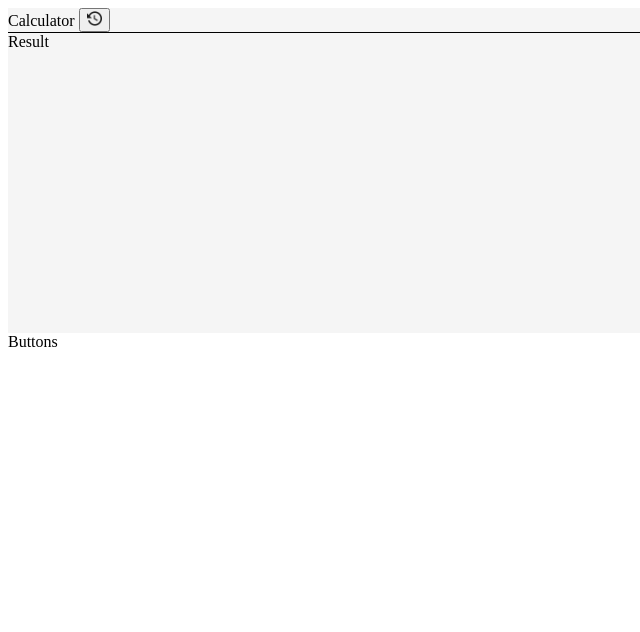
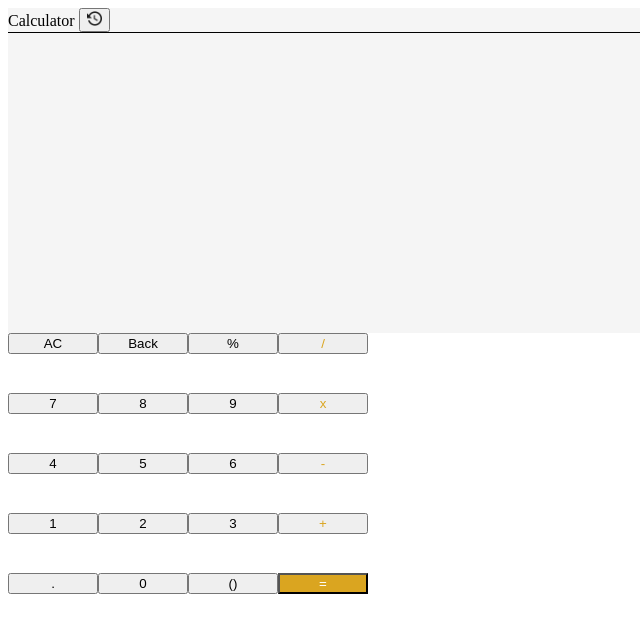
Before and after one commit to abdulhussainsongerwala/phone-calculator, an Angular app: page / in a window 1280 px wide. Shown: the top 632 px of the page, without its empty margins (0-640 px from the left). Built offline with nearby package versions, Linux system fonts and the light colour scheme.

Commit message:
Basic calculations

```diff
--- a/src/app/app.component.ts
+++ b/src/app/app.component.ts
@@ -6,5 +6,5 @@ import { Component } from '@angular/core';
   styleUrls: ['./app.component.css']
 })
 export class AppComponent {
-  pageTitle: string = 'Calculator';
+  pageTitle = 'Calculator';
 }
--- a/src/app/calculator/calculator.component.css
+++ b/src/app/calculator/calculator.component.css
@@ -11,3 +11,20 @@
     height: 300px;
     background-color: white;
 }
+
+.action-row {
+    height: 60px;
+}
+
+.action-button {
+    width: 90px;
+}
+
+.colored-button {
+    color: goldenrod;
+}
+
+.evaluate-button {
+    color: white;
+    background-color: goldenrod;
+}
--- a/src/app/calculator/calculator.component.html
+++ b/src/app/calculator/calculator.component.html
@@ -1,10 +1,38 @@
 <div class="calculator">
     <div class="result">
-        Result
-        <!-- Result string goes here -->
+        {{resultString}}
     </div>
     <div class="actions">
-        Buttons
-        <!-- Buttons go here -->
+        <div class="action-row">
+            <button class="action-button" (click)='clear()'>AC</button>
+            <button class="action-button" (click)='backspace()'>Back
+                <!-- TODO: Image to be added --></button>
+            <button class="action-button" (click)='read("%")'>%</button>
+            <button class="action-button colored-button" (click)='read("/")'>/</button>
+        </div>
+        <div class="action-row">
+            <button class="action-button" (click)='read("7")'>7</button>
+            <button class="action-button" (click)='read("8")'>8</button>
+            <button class="action-button" (click)='read("9")'>9</button>
+            <button class="action-button colored-button" (click)='read("*")'>x</button>
+        </div>
+        <div class="action-row">
+            <button class="action-button" (click)='read("4")'>4</button>
+            <button class="action-button" (click)='read("5")'>5</button>
+            <button class="action-button" (click)='read("6")'>6</button>
+            <button class="action-button colored-button" (click)='read("-")'>-</button>
+        </div>
+        <div class="action-row">
+            <button class="action-button" (click)='read("1")'>1</button>
+            <button class="action-button" (click)='read("2")'>2</button>
+            <button class="action-button" (click)='read("3")'>3</button>
+            <button class="action-button colored-button" (click)='read("+")'>+</button>
+        </div>
+        <div class="action-row">
+            <button class="action-button" (click)='read(".")'>.</button>
+            <button class="action-button" (click)='read("0")'>0</button>
+            <button class="action-button" (click)='read("")'>()</button>
+            <button class="action-button evaluate-button" (click)='execute()'>=</button>
+        </div>
     </div>
 </div>
--- a/src/app/calculator/calculator.component.ts
+++ b/src/app/calculator/calculator.component.ts
@@ -6,10 +6,20 @@ import { Component, OnInit } from '@angular/core';
   styleUrls: ['./calculator.component.css']
 })
 export class CalculatorComponent implements OnInit {
+  resultString = '';
 
   constructor() { }
 
   ngOnInit(): void {
   }
 
+  read = (input) => this.resultString += input;
+  clear = () => this.resultString = '';
+  backspace = () => this.resultString = this.resultString.substring(0, this.resultString.length - 1);
+  execute() {
+    const sections = this.resultString.split(/(\+|-|\*|\/)/);
+    const expression = parseFloat(sections[0]) + sections[1] + parseFloat(sections[2]);
+    const resultDecimal = eval(expression);
+    this.resultString = resultDecimal.toString();
+  }
 }
```
